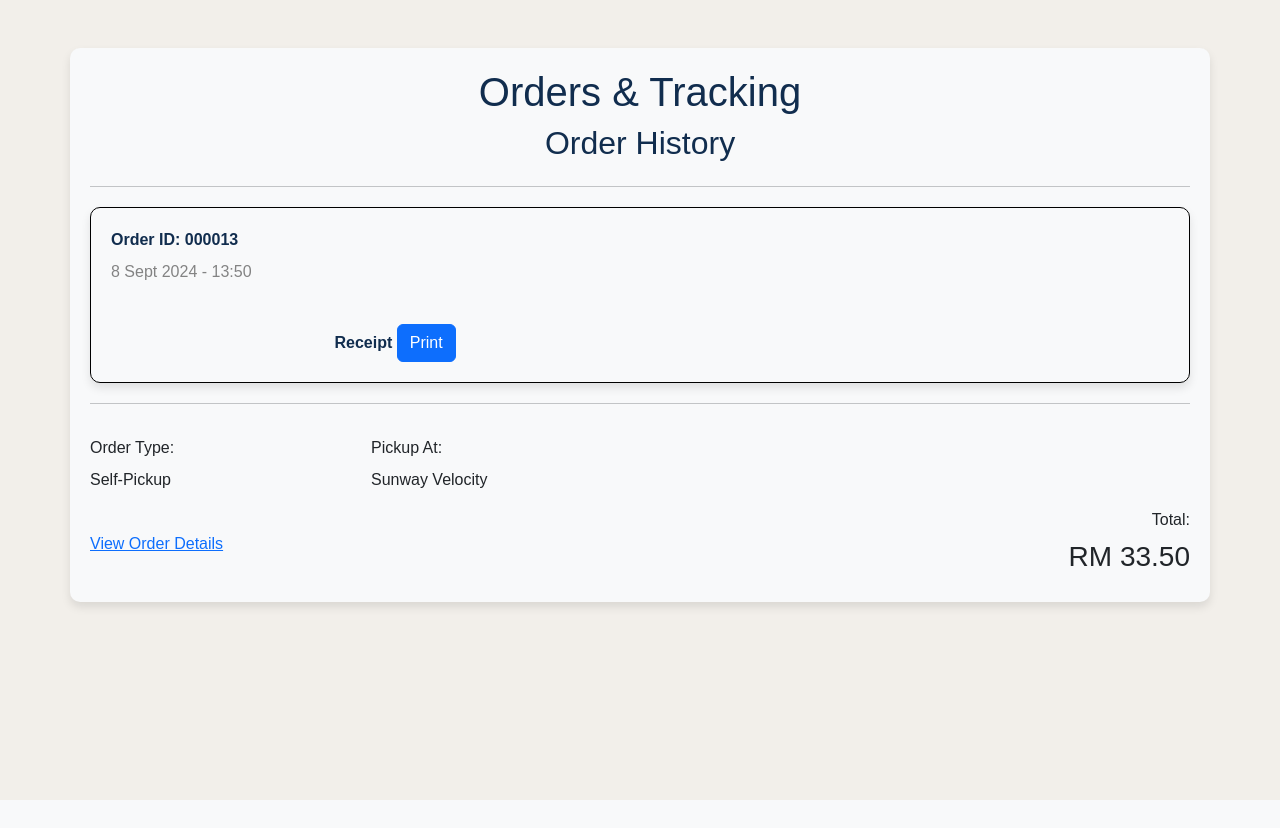
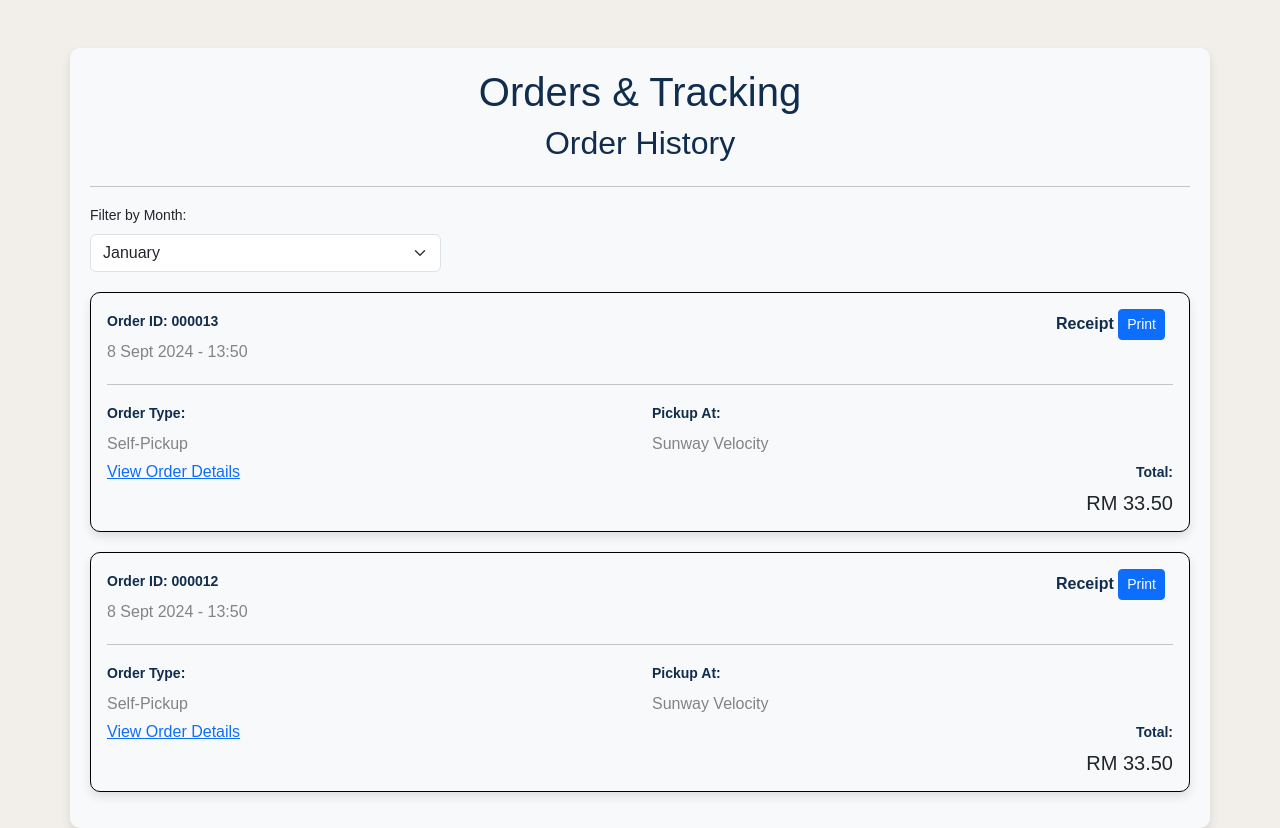
Before and after one commit to Stephenlwl/5010CEM-EnterpriseProject, a PHP site: page /userProfileSettings/orderHistory.html in a window 1280 px wide. Before the commit the page ends 800 px from the top, so only its background shows below. Run offline with PHP 8.4, Linux system fonts and the light colour scheme.

Commit message:
added order history , modify on order tracking layout and navigation interface and the login page

```diff
--- /dev/null
+++ b/public/css/orderHistory.css
@@ -0,0 +1,46 @@
+.container {
+    margin: auto;
+    padding: 20px;
+    border-radius: 10px;
+    background-color: #f8f9fa;
+    box-shadow: 0 5px 10px rgba(0, 0, 0, 0.1);
+}
+
+.container-borderframe {
+    border: 1px solid #000000;
+    margin: 20px 0;
+    padding: 20px;
+    border-radius: 10px;
+    box-shadow: 0 5px 10px rgba(0, 0, 0, 0.1);
+}
+
+.container-borderframe label {
+    color: #112D4E;
+    font-weight: bold;
+}
+
+.container-borderframe p {
+    color: #666666;
+    opacity: 80%;
+}
+
+h1, h2 {
+    color: #112D4E;
+}
+
+.form-label {
+    font-size: 0.875rem;
+}
+
+p {
+    margin-bottom: 0.5rem;
+}
+
+h4 {
+    font-size: 1.25rem;
+}
+
+.btn-sm {
+    padding: 0.25rem 0.5rem;
+    font-size: 0.875rem;
+}
--- a/public/css/orderTracking.css
+++ b/public/css/orderTracking.css
@@ -73,3 +73,20 @@ h1, h2 {
     border-radius: 20px;
     padding: 5px 10px;
 }
+
+.form-label {
+    font-size: 0.875rem;
+}
+
+p {
+    margin-bottom: 0.5rem;
+}
+
+h4 {
+    font-size: 1.25rem;
+}
+
+.btn-sm {
+    padding: 0.25rem 0.5rem;
+    font-size: 0.875rem;
+}
--- a/public/css/publicDefault.css
+++ b/public/css/publicDefault.css
@@ -14,7 +14,12 @@ header {
     justify-content: space-between;
     align-items: center;
     padding: 10px 50px;
-    background-color: #DFE5F3;
+    background-color: #6B8A7A;
+    position: sticky;
+    top: 0;
+    overflow: hidden;
+    box-shadow: 5px 8px 5px rgba(0, 0, 0, 0.1) ;
+    z-index: 1000 !important;
 }
 
 header nav {
@@ -36,7 +41,15 @@ header nav ul {
 
 header nav ul li a {
     text-decoration: none;
-    color: #000;
+    color: #EEF7FF !important; /* Important to override default link color */
+    font-family: instrunment serif, serif;
+    border-radius: 10px;
+}
+
+li a:hover {
+    border-radius: 10px;
+    background-color: #7EACB5;
+    color: #252525;
 }
 
 .logo {
--- a/public/userProfileSettings/orderHistory.html
+++ b/public/userProfileSettings/orderHistory.html
@@ -8,7 +8,7 @@
     <title>Order Tracking</title>
     <link rel="stylesheet" href="https://cdn.jsdelivr.net/npm/bootstrap@5.3.3/dist/css/bootstrap.min.css">
     <script src="https://cdn.jsdelivr.net/npm/bootstrap@5.3.3/dist/js/bootstrap.bundle.min.js"></script>
-    <link rel="stylesheet" href="../css/orderTracking.css">
+    <link rel="stylesheet" href="../css/orderHistory.css">
     <link rel="stylesheet" href="../css/publicDefault.css">
     <link rel="stylesheet" href="https://cdn.jsdelivr.net/npm/bootstrap-icons/font/bootstrap-icons.css">
 </head>
@@ -18,40 +18,87 @@
         <h1 class="text-center">Orders & Tracking</h1>
         <h2 class="text-center mb-4">Order History</h2>
         <hr>
-
-        <div class="container-borderframe">
-            <div class="row mb-4 align-items-center">
-                <div class="col-sm-8"></div>
+        <div class="row">
+            <div class="col-sm-4">
+                <label for="month" class="form-label">Filter by Month:</label>
+                <select class="form-select" id="month">
+                    <option selected>January</option>
+                    <option>February</option>
+                    <option>March</option>
+                    <option>April</option>
+                    <option>May</option>
+                    <option>June</option>
+                    <option>July</option>
+                    <option>August</option>
+                    <option>September</option>
+                    <option>October</option>
+                    <option>November</option>
+                    <option>December</option>
+                </select>
+            </div>
+        </div>
+        <div class="container-borderframe p-3 mb-3">
+            <div class="row">
+                <div class="col-sm-8">
                     <label class="form-label">Order ID: 000013</label>
-                    <p>8 Sept 2024 - 13:50</p>
+                    <p class="mb-1">8 Sept 2024 - 13:50</p>
                 </div>
                 <div class="col-sm-4 text-end">
                     <label>Receipt</label>
-                    <button type="submit" class="btn btn-primary me-2">Print</button>
+                    <button type="submit" class="btn btn-primary btn-sm me-2">Print</button>
                 </div>
             </div>
             <hr>
-            <div class="row mb-3 align-items-center">
-
-            </div>
-
             <div class="row">
-                <div class="col-sm-3">
+                <div class="col-sm-6">
                     <label for="order_type" class="form-label">Order Type:</label>
-                    <p>Self-Pickup</p>
+                    <p class="mb-1">Self-Pickup</p>
                 </div>
-                <div class="col-sm-3">
+                <div class="col-sm-6">
                     <label for="pickup-at" class="form-label">Pickup At:</label>
-                    <p>Sunway Velocity</p>
+                    <p class="mb-1">Sunway Velocity</p>
                 </div>
             </div>
             <div class="row">
-                <div class="col-sm-3 mt-4">
+                <div class="col-sm-6">
                     <a href="#">View Order Details</a>
                 </div>
-                <div class="col-sm-9 text-end">
+                <div class="col-sm-6 text-end">
                     <label for="order_total" class="form-label">Total:</label>
-                    <h3>RM 33.50</h3>
+                    <h4 class="mb-0">RM 33.50</h4>
+                </div>
+            </div>
+        </div>
+
+        <div class="container-borderframe p-3 mb-3">
+            <div class="row">
+                <div class="col-sm-8">
+                    <label class="form-label order-id">Order ID: 000012</label>
+                    <p class="mb-1">8 Sept 2024 - 13:50</p>
+                </div>
+                <div class="col-sm-4 text-end">
+                    <label>Receipt</label>
+                    <button type="submit" class="btn btn-primary btn-sm me-2">Print</button>
+                </div>
+            </div>
+            <hr>
+            <div class="row">
+                <div class="col-sm-6">
+                    <label for="order_type" class="form-label">Order Type:</label>
+                    <p class="mb-1">Self-Pickup</p>
+                </div>
+                <div class="col-sm-6">
+                    <label for="pickup-at" class="form-label">Pickup At:</label>
+                    <p class="mb-1">Sunway Velocity</p>
+                </div>
+            </div>
+            <div class="row">
+                <div class="col-sm-6">
+                    <a href="#">View Order Details</a>
+                </div>
+                <div class="col-sm-6 text-end">
+                    <label for="order_total" class="form-label">Total:</label>
+                    <h4 class="mb-0">RM 33.50</h4>
                 </div>
             </div>
         </div>
```
Also changed, not shown: public/css/login.css (+50 -46 lines), public/login.php (+6 -4 lines).
